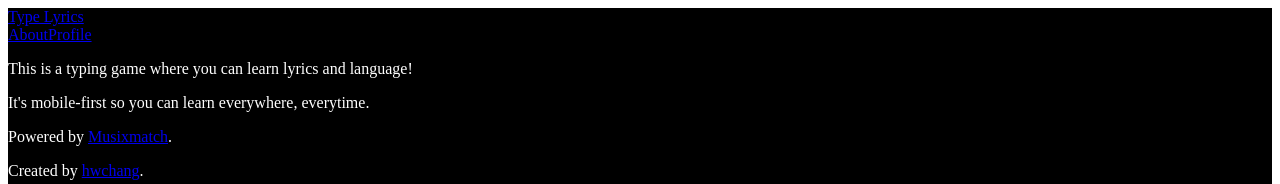
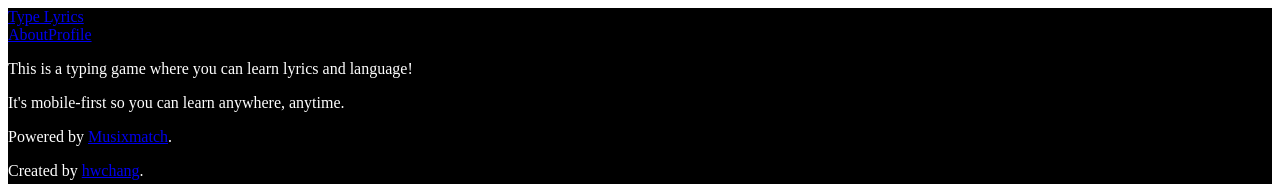
Before and after one commit to Rhodanthe1116/lyrics-typing, a Next.js app: page /about in a window 1280 px wide. Shown: the top 184 px of the page. Built offline with nearby package versions, Linux system fonts and the light colour scheme.

Commit message:
update about page and README

```diff
--- a/pages/about.tsx
+++ b/pages/about.tsx
@@ -8,7 +8,7 @@ const AboutPage = () => (
         <div className="p-4">
 
             <p className="mb-2">This is a typing game where you can learn lyrics and language!</p>
-            <p className="mb-2">It's mobile-first so you can learn everywhere, everytime.</p>
+            <p className="mb-2">It's mobile-first so you can learn anywhere, anytime.</p>
 
             <p>Powered by <a href="www.musixmatch.com" className="text-pink-400">Musixmatch</a>.</p>
             <p>Created by <a href="https://github.com/Rhodanthe1116" className="text-green-200">hwchang</a>.</p>
```
